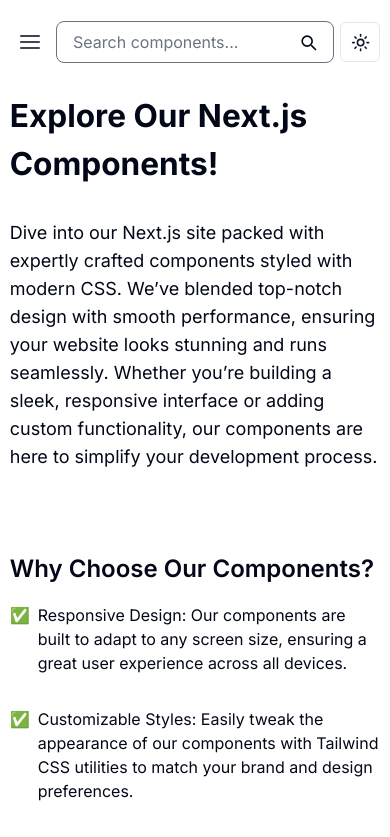
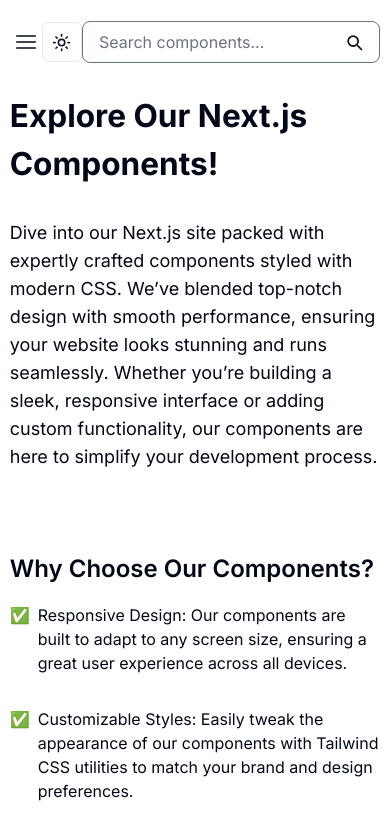
Before and after one commit to Gabrieelkn/UI-Library, a Next.js app: page / in a window 390 px wide. Shown: the top 837 px of the page. Built offline with nearby package versions, Linux system fonts and the light colour scheme.

Commit message:
update styles

```diff
--- a/shop/searchBar/ex.jsx
+++ b/shop/searchBar/ex.jsx
@@ -18,10 +18,10 @@
   };
 
   return (
-    <div className="w-3/4 grid place-items-center relative m-auto">
+    <div className="w-full order-2 md:order-none md:w-[30%] grid place-items-center relative m-auto">
       <input
         type="text"
-        className="w-full px-4 py-2 pr-10 border rounded-lg focus:outline-none focus:ring-2 focus:ring-indigo-500 transition duration-300 ease-in-out dark:text-white"
+        className="w-full px-4 py-2 pr-10 border rounded-lg focus:outline-none focus:ring-2 focus:ring-indigo-500 transition duration-300 ease-in-out dark:bg-slate-700 dark:placeholder:text-gray-300 dark:text-white"
         placeholder="Search components..."
         value={searchQuery}
         onChange={handleSearch}
```
